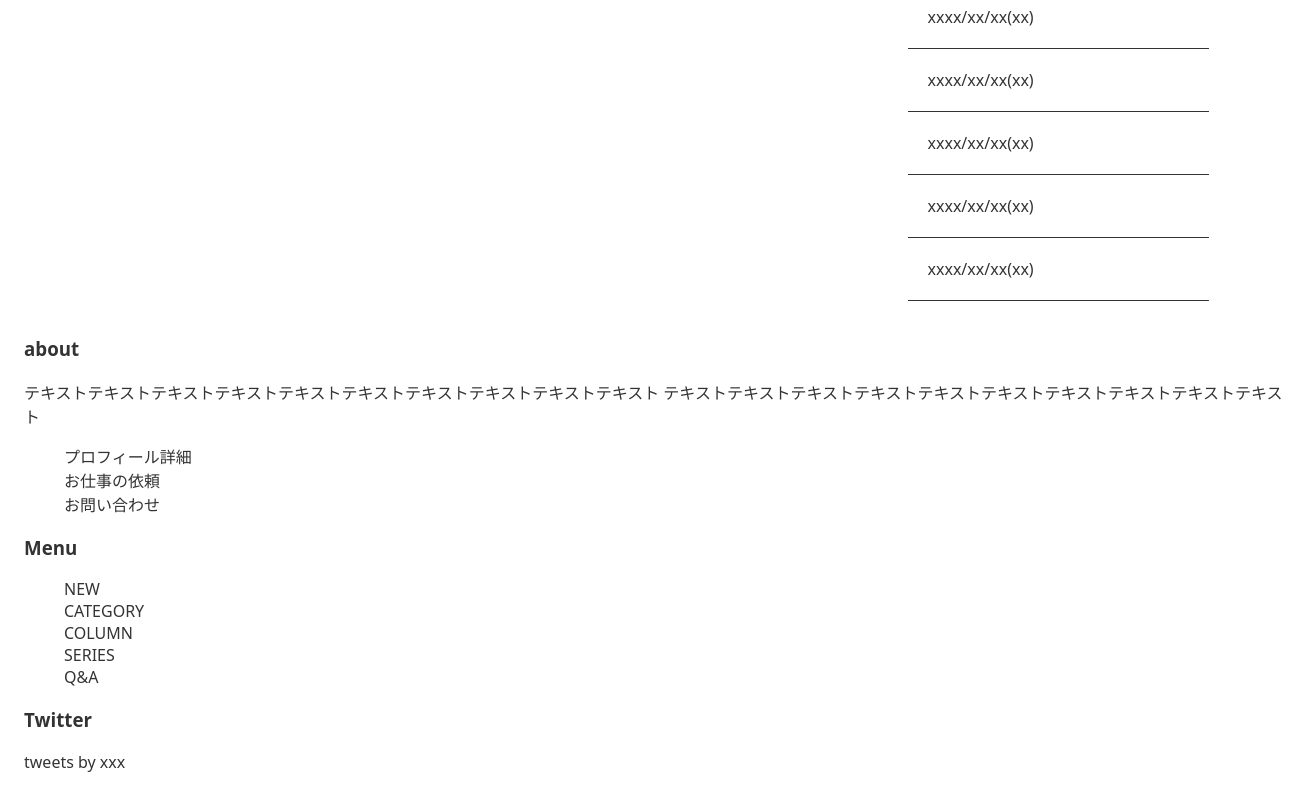
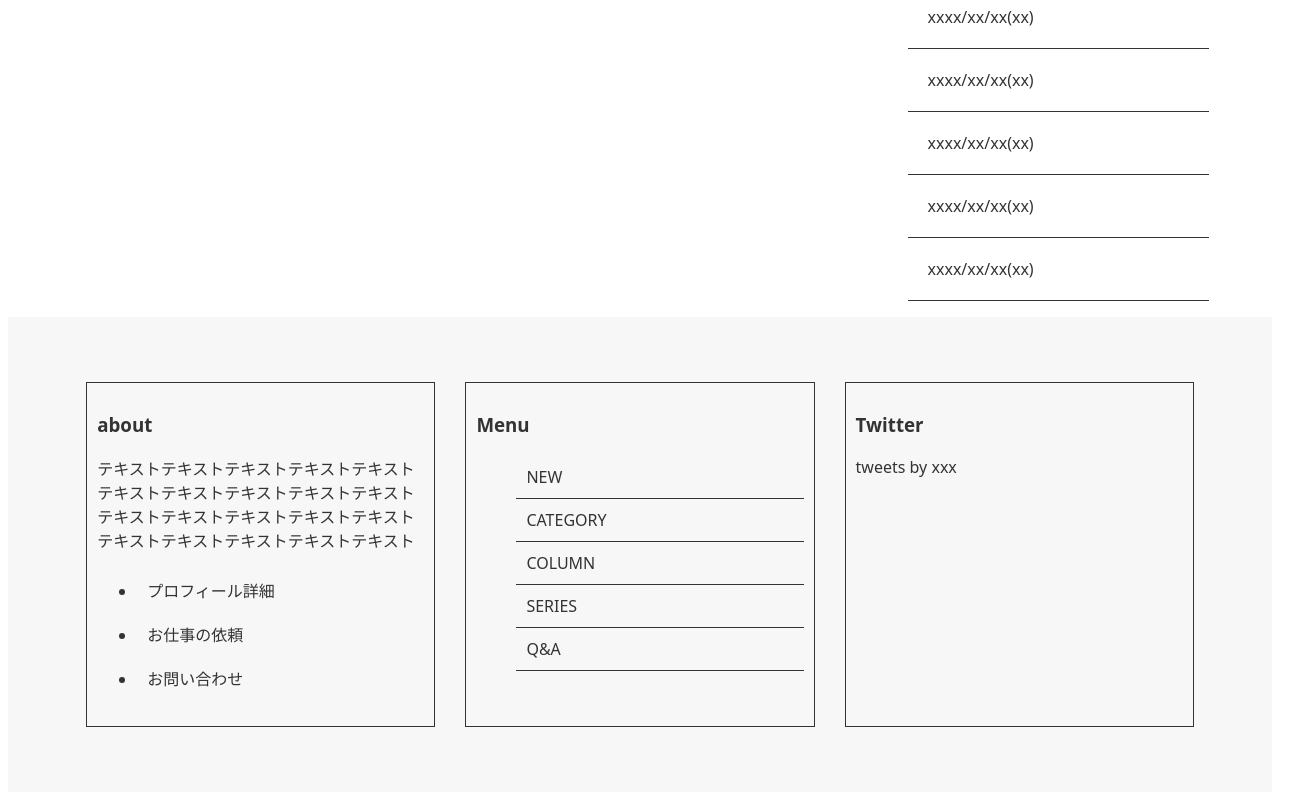
Before and after one commit to taiki-nd/copy_cording1, a plain HTML site: page index.html in a window 1280 px wide. Shown: the part 2895-3695 px from the top of the page, 1304 px wide, since content can reach past the window. Drawn offline with Linux system fonts and the light colour scheme.

Commit message:
next twitter on html

```diff
--- a/index.html
+++ b/index.html
@@ -162,7 +162,7 @@
                         <li><a href="#">Q&A</a></li>
                     </ul>
                 </div>
-                <div class="title">
+                <div class="item">
                     <h3 class="footer_title">Twitter</h3>
                     <a class="twitter_timeline" data_hight="315" href="#">tweets by xxx</a>
                     <script async src="https://platform.twitter.com/widgets.js"></script>
--- a/style.css
+++ b/style.css
@@ -116,3 +116,27 @@ header{
     border-bottom: 1px solid #333;
     padding: 20px;
 }
+
+.content{
+    width: 90%;
+    display: flex;
+    background-color: #f7f7f7;
+    padding: 50px 5%;
+}
+
+.item{
+    width: 30%;
+    margin: 15px;
+    border: 1px solid #333;
+    padding: 10px;
+}
+
+.about_lists li{
+    list-style:disc;
+    padding: 10px;
+}
+
+.menu_list li{
+    border-bottom: 1px solid #333;
+    padding: 10px;
+}
```
